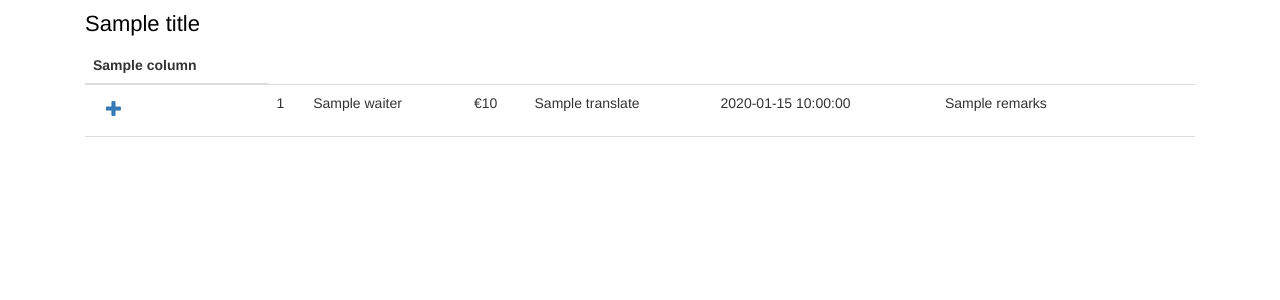
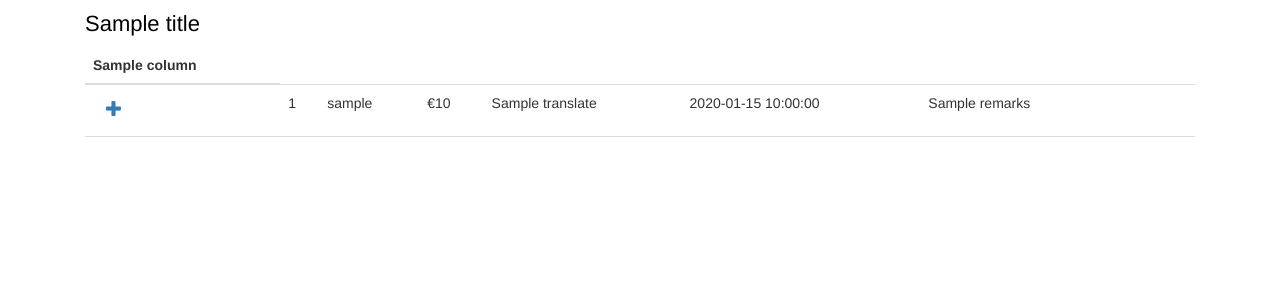
Before and after one commit to MattiasDC/BierkroegService, a Flask app: template app/order/templates/orderhistory.html in a window 1280 px wide. Shown: the part 109-409 px from the top of the page. Run offline with Flask 2, Linux system fonts and the light colour scheme; the template is opened without the code that fills it: most values are stand-ins (such as "Sample title", 1, 10 or a date in 2020); parts of the project's set-up code (start-up, migrations or seed data) failed here and were passed over; some libraries are stand-ins or nearby versions.

Commit message:
Fix bug to correctly show the waiter name i.s.o. the id

```diff
--- a/app/models/order/order.py
+++ b/app/models/order/order.py
@@ -6,6 +6,7 @@ from .event import Event
 from .orderevent import OrderEvent
 from app.models.product.beer_pub_product import BeerPubProduct
 from app.models.product.product import Product
+from app.models.user.user import User
 from datetime import datetime
 
 class Order(db.Model):
@@ -27,6 +28,9 @@ class Order(db.Model):
 
     def __hash__(self):
         return hash(repr(self))
+
+    def get_waiter(self):
+        return User.get(self.waiter)
 
     def get_products(self):
         return list(map(lambda op: Product.get(op.product_id), OrderProduct.get_all(self)))
--- a/app/order/templates/orderhistory.html
+++ b/app/order/templates/orderhistory.html
@@ -15,7 +15,7 @@
 		</button>
 	</td>
     <td>{{order.id}}</td>
-    <td>{{order.waiter}}</td>
+    <td>{{order.get_waiter().username}}</td>
     <td>€{{order.get_total_price()}}</td>
     <td>{{order.get_last_event().translate()}}</td>
     <td>{{get_ordered_time_formatted(order.get_ordered_time())}}</td>
```
Also changed, not shown: 1 other file.
